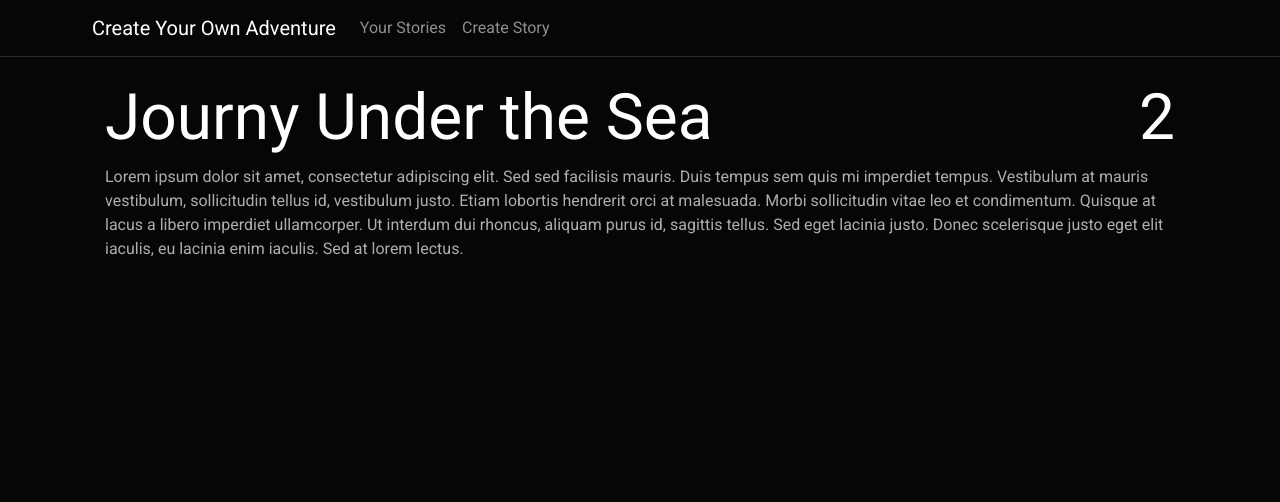
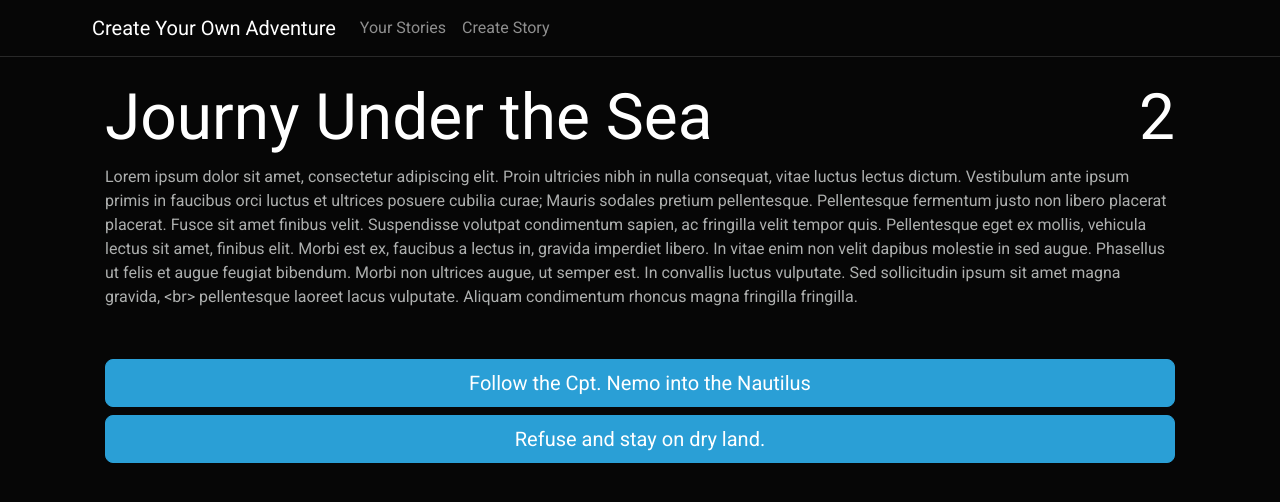
Before and after one commit to jadenmounteer/createYourOwnAdventure, an Angular app: page /readStory/1 in a window 1280 px wide. Shown: the top 502 px of the page. Built offline with nearby package versions, Linux system fonts and the light colour scheme.

Commit message:
Style the choices

```diff
--- a/src/app/read-story/read-story.component.html
+++ b/src/app/read-story/read-story.component.html
@@ -6,4 +6,13 @@
   <div class="page-text">
     <p>{{ currentPage.pageText }}</p>
   </div>
+  <div class="choices d-grid gap-2">
+    <button
+      *ngFor="let choice of currentPage.choices"
+      class="btn btn-lg btn-primary"
+      type="button"
+    >
+      {{ choice.text }}
+    </button>
+  </div>
 </div>
--- a/src/app/read-story/read-story.component.scss
+++ b/src/app/read-story/read-story.component.scss
@@ -5,3 +5,7 @@
 
 .page-text {
 }
+
+.choices {
+  margin-top: 50px;
+}
--- a/src/assets/json/dummy-data.json
+++ b/src/assets/json/dummy-data.json
@@ -15,7 +15,7 @@
               {
                 "id": 1,
                 "pageNumber": 1,
-                "text": "This is a choice",
+                "text": "Follow the Cpt. Nemo into the Nautilus",
                 "linksToPage": 2
               }
             ],
@@ -25,13 +25,19 @@
             "id": 2,
             "pageNumber": 2,
             "currentPage": true,
-            "pageText": "Lorem ipsum dolor sit amet, consectetur adipiscing elit. Sed sed facilisis mauris. Duis tempus sem quis mi imperdiet tempus. Vestibulum at mauris vestibulum, sollicitudin tellus id, vestibulum justo. Etiam lobortis hendrerit orci at malesuada. Morbi sollicitudin vitae leo et condimentum. Quisque at lacus a libero imperdiet ullamcorper. Ut interdum dui rhoncus, aliquam purus id, sagittis tellus. Sed eget lacinia justo. Donec scelerisque justo eget elit iaculis, eu lacinia enim iaculis. Sed at lorem lectus.",
+            "pageText": "Lorem ipsum dolor sit amet, consectetur adipiscing elit. Proin ultricies nibh in nulla consequat, vitae luctus lectus dictum. Vestibulum ante ipsum primis in faucibus orci luctus et ultrices posuere cubilia curae; Mauris sodales pretium pellentesque. Pellentesque fermentum justo non libero placerat placerat. Fusce sit amet finibus velit. Suspendisse volutpat condimentum sapien, ac fringilla velit tempor quis. Pellentesque eget ex mollis, vehicula lectus sit amet, finibus elit. Morbi est ex, faucibus a lectus in, gravida imperdiet libero. In vitae enim non velit dapibus molestie in sed augue. Phasellus ut felis et augue feugiat bibendum. Morbi non ultrices augue, ut semper est. In convallis luctus vulputate. Sed sollicitudin ipsum sit amet magna gravida, <br> pellentesque laoreet lacus vulputate. Aliquam condimentum rhoncus magna fringilla fringilla.",
             "whenReaderFinishesPage": 1,
             "choices": [
               {
                 "id": 1,
                 "pageNumber": 1,
-                "text": "This is a choice",
+                "text": "Follow the Cpt. Nemo into the Nautilus",
+                "linksToPage": 2
+              },
+              {
+                "id": 1,
+                "pageNumber": 1,
+                "text": "Refuse and stay on dry land.",
                 "linksToPage": 2
               }
             ],
```
